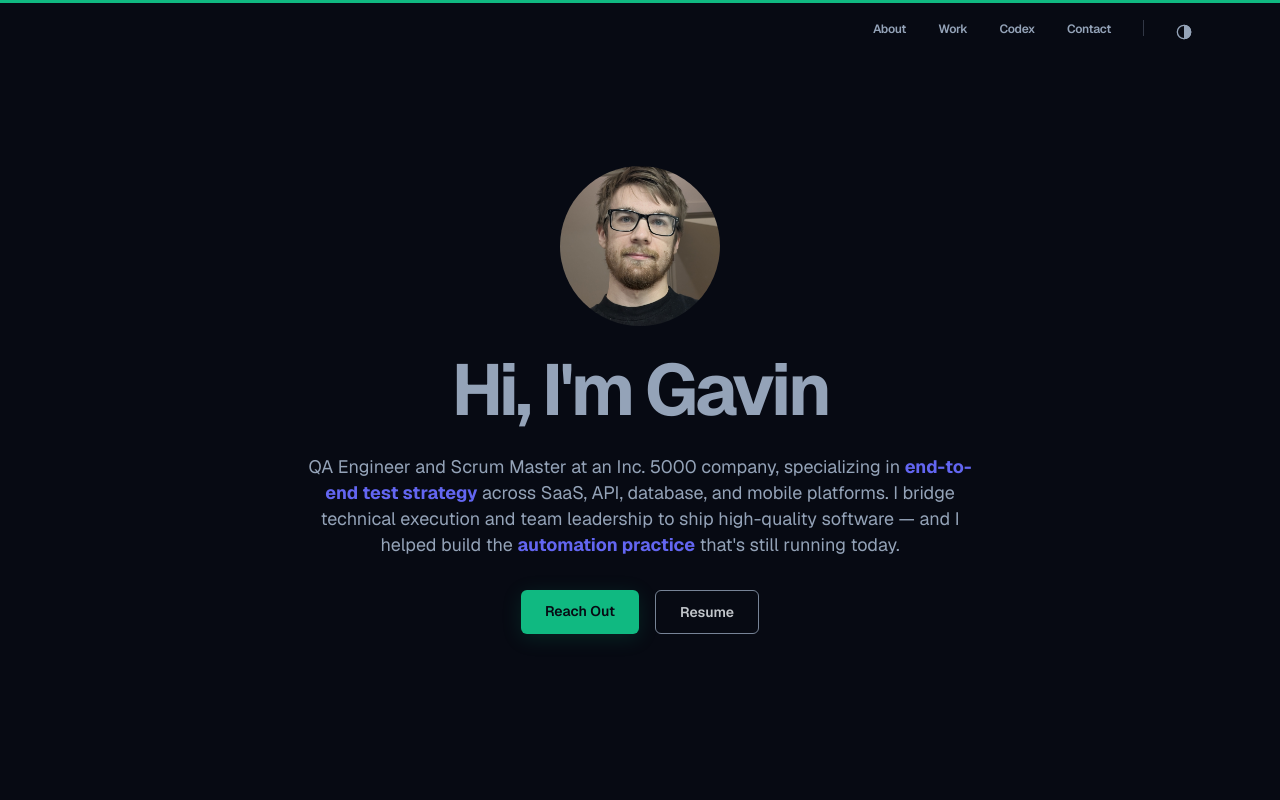
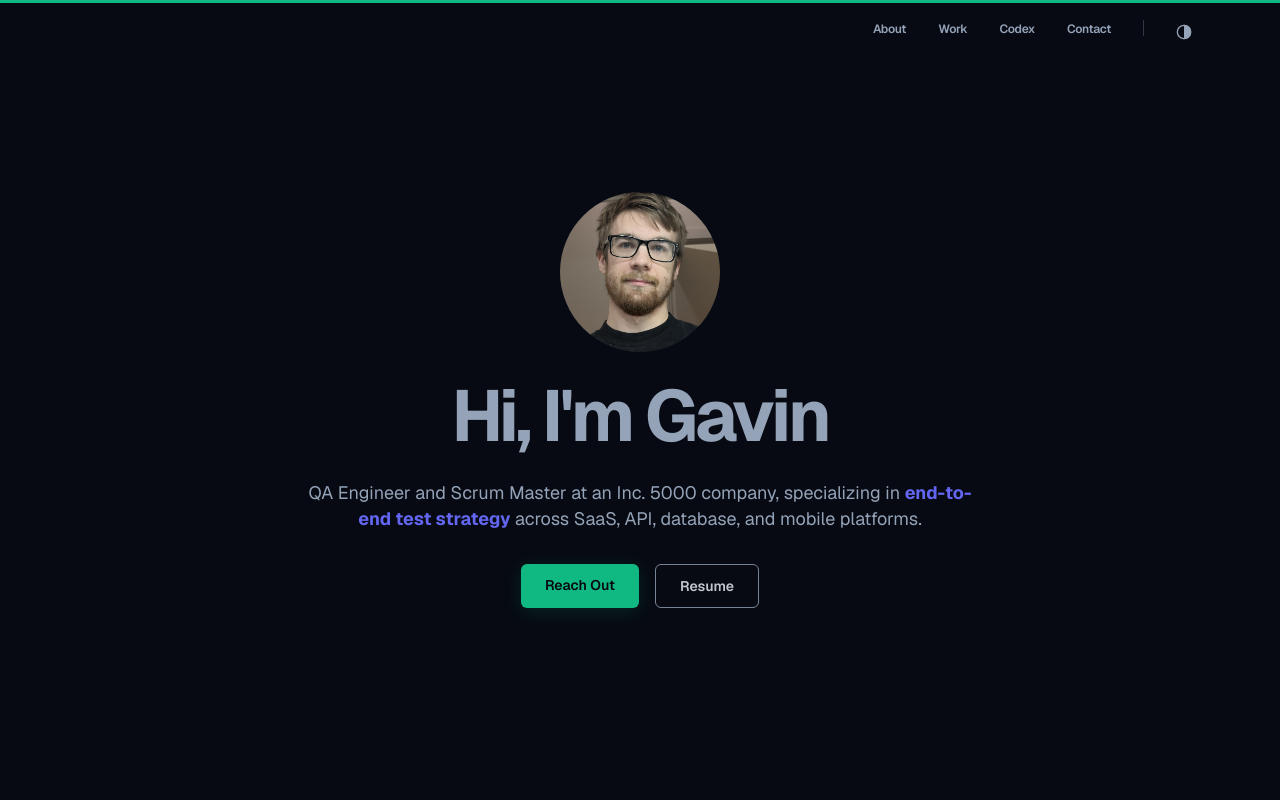
Before and after one commit to GavinBenson/Multi-Page-Portfolio, a Next.js app: page / in a window 1280 px wide. Shown: the top 800 px of the page. Built offline with nearby package versions, Linux system fonts and the light colour scheme.

Commit message:
Trim hero paragraph copy

```diff
--- a/src/components/Hero.tsx
+++ b/src/components/Hero.tsx
@@ -53,11 +53,7 @@ export default function Hero() {
         >
           QA Engineer and Scrum Master at an Inc. 5000 company, specializing in{' '}
           <strong style={{ color: 'var(--accent-secondary)' }}>end-to-end test strategy</strong>{' '}
-          across SaaS, API, database, and mobile platforms. I bridge technical
-          execution and team leadership to ship high-quality software — and I
-          helped build the{' '}
-          <strong style={{ color: 'var(--accent-secondary)' }}>automation practice</strong>{' '}
-          that&apos;s still running today.
+          across SaaS, API, database, and mobile platforms.
         </motion.p>
 
         <motion.div variants={fadeUp} className="flex gap-4 mt-2">
```
